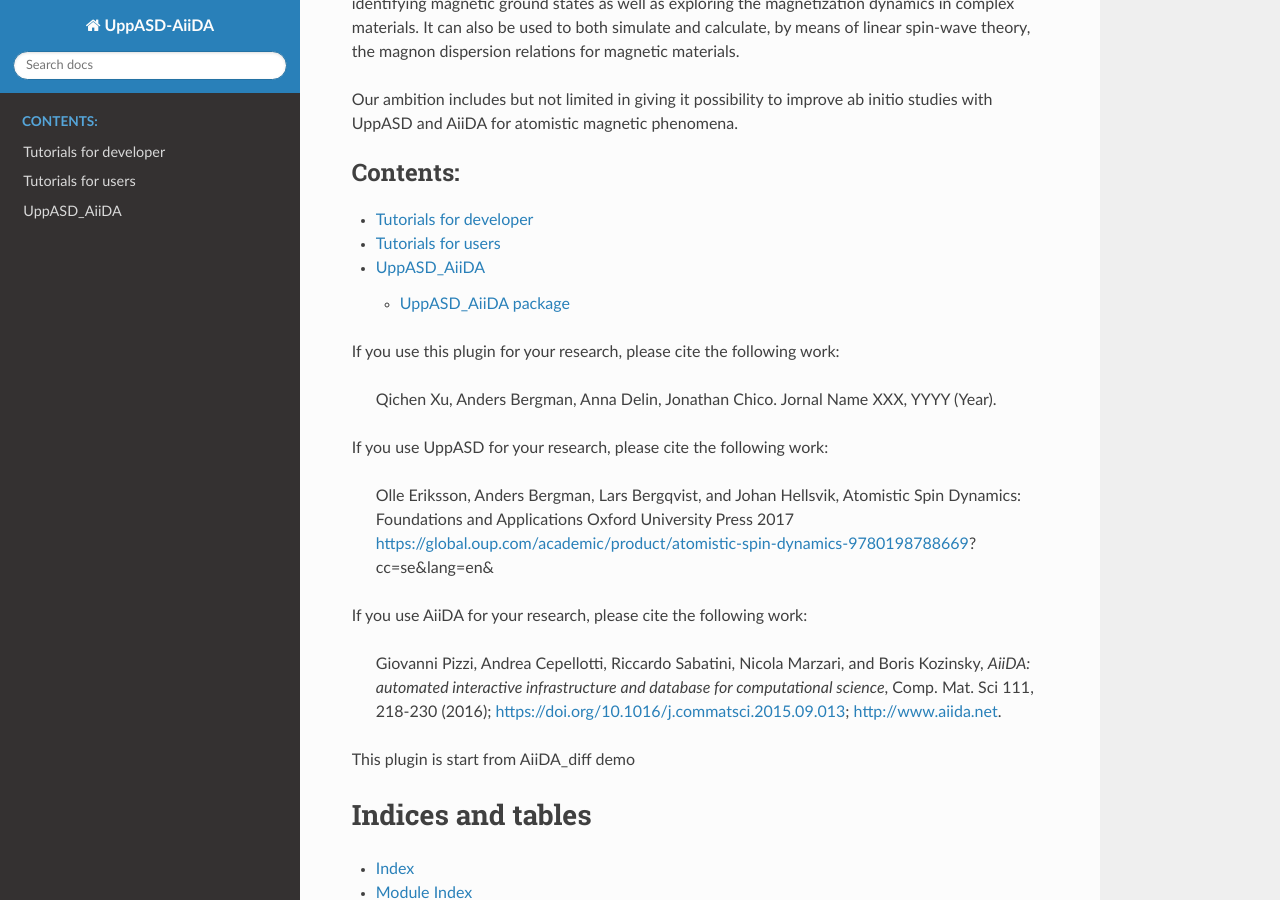
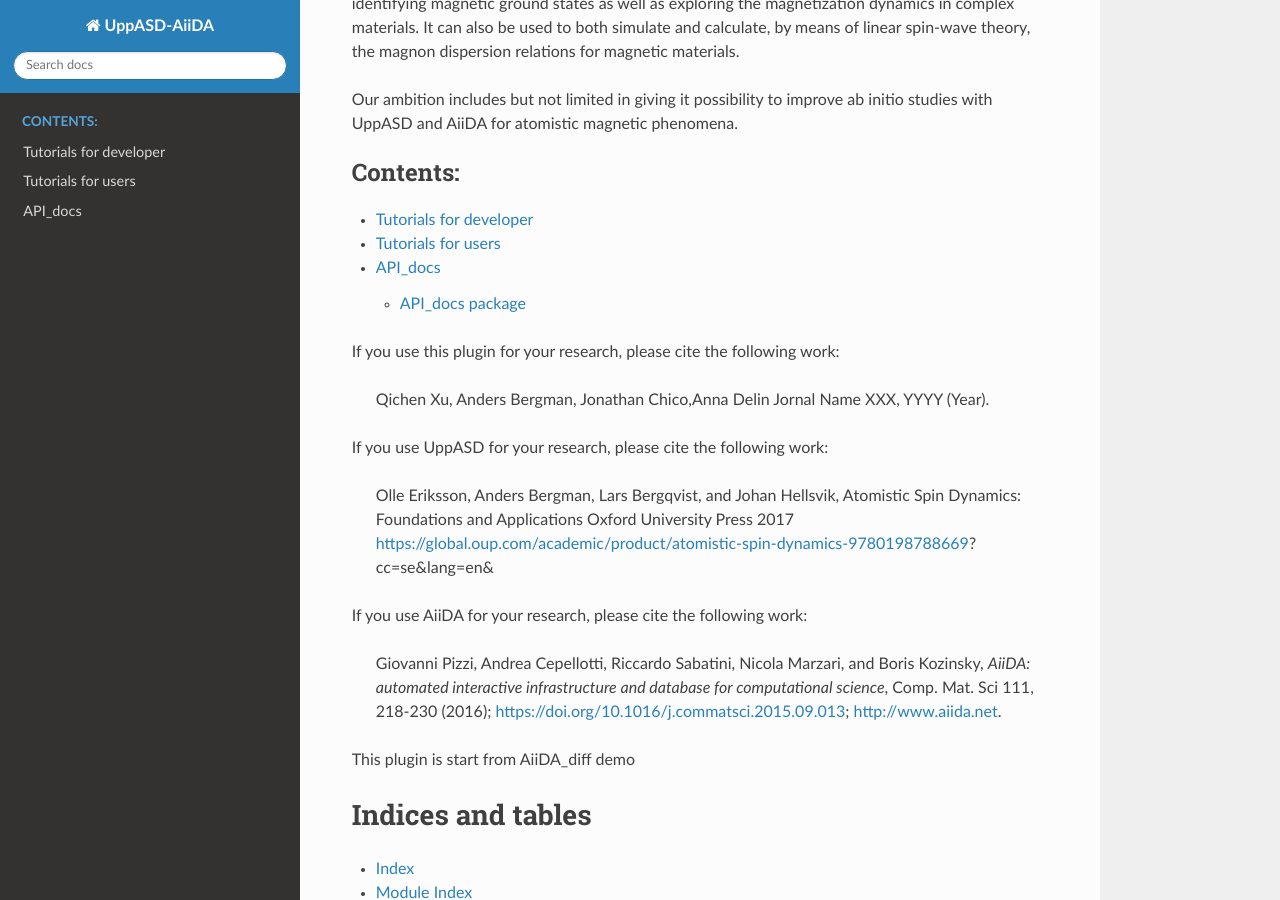
Before and after one commit to UppASD/aiida-uppasd, a Sphinx documentation site: the page built from docs/source/index.rst, in a window 1280 px wide and 900 px high, scrolled down 468 px. Built offline with Sphinx 7.4.7 and the Read the Docs theme 2.0.0, drawn with Linux system fonts in a browser that asks for light colours; some of the changed lines change nothing that is shown.

Commit message:
readthedoc

```diff
--- a/docs/source/apidoc/UppASD_AiiDA.rst
+++ b/docs/source/apidoc/API_doc.rst
@@ -1,4 +1,4 @@
-UppASD\_AiiDA package
+API\_docs package
 =====================
 
 Submodules
--- a/docs/source/apidoc/modules.rst
+++ b/docs/source/apidoc/modules.rst
@@ -1,7 +1,7 @@
-UppASD_AiiDA
+API\_docs
 ============
 
 .. toctree::
    :maxdepth: 4
 
-   UppASD_AiiDA
+   API_doc
--- a/docs/source/conf.py
+++ b/docs/source/conf.py
@@ -70,42 +70,3 @@
 html_theme_options = {
     'display_version': True,
 }
-
-
-def run_apidoc(_):
-    """
-    edited from aiida_diff plugin
-    """
-    source_dir = os.path.abspath(os.path.dirname(__file__))
-    apidoc_dir = os.path.join(source_dir, 'apidoc')
-    package_dir = os.path.join(source_dir, os.pardir, os.pardir, 'UppASD_AiiDA')
-
-    # In #1139, they suggest the route below, but this ended up
-    # calling sphinx-build, not sphinx-apidoc
-    #from sphinx.apidoc import main
-    #main([None, '-e', '-o', apidoc_dir, package_dir, '--force'])
-
-    import subprocess
-    cmd_path = 'sphinx-apidoc'
-    if hasattr(sys, 'real_prefix'):  # Check to see if we are in a virtualenv
-        # If we are, assemble the path manually
-        cmd_path = os.path.abspath(
-            os.path.join(sys.prefix, 'bin', 'sphinx-apidoc'))
-
-    options = [
-        '-o',
-        apidoc_dir,
-        package_dir,
-        '--private',
-        '--force',
-        #'--no-toc',
-    ]
-
-    # See https://stackoverflow.com/a/30144019
-    env = os.environ.copy()
-    env['SPHINX_APIDOC_OPTIONS'] = 'members,special-members,private-members,undoc-members,show-inheritance'
-    subprocess.check_call([cmd_path] + options, env=env)
-
-
-def setup(app):
-    app.connect('builder-inited', run_apidoc)
--- a/docs/source/index.rst
+++ b/docs/source/index.rst
@@ -29,7 +29,7 @@
 
 If you use this plugin for your research, please cite the following work:
 
-.. highlights:: Qichen Xu, Anders Bergman, Anna Delin, Jonathan Chico.
+.. highlights:: Qichen Xu, Anders Bergman, Jonathan Chico,Anna Delin
    Jornal Name XXX, YYYY (Year).
 
 If you use UppASD for your research, please cite the following work:
```
